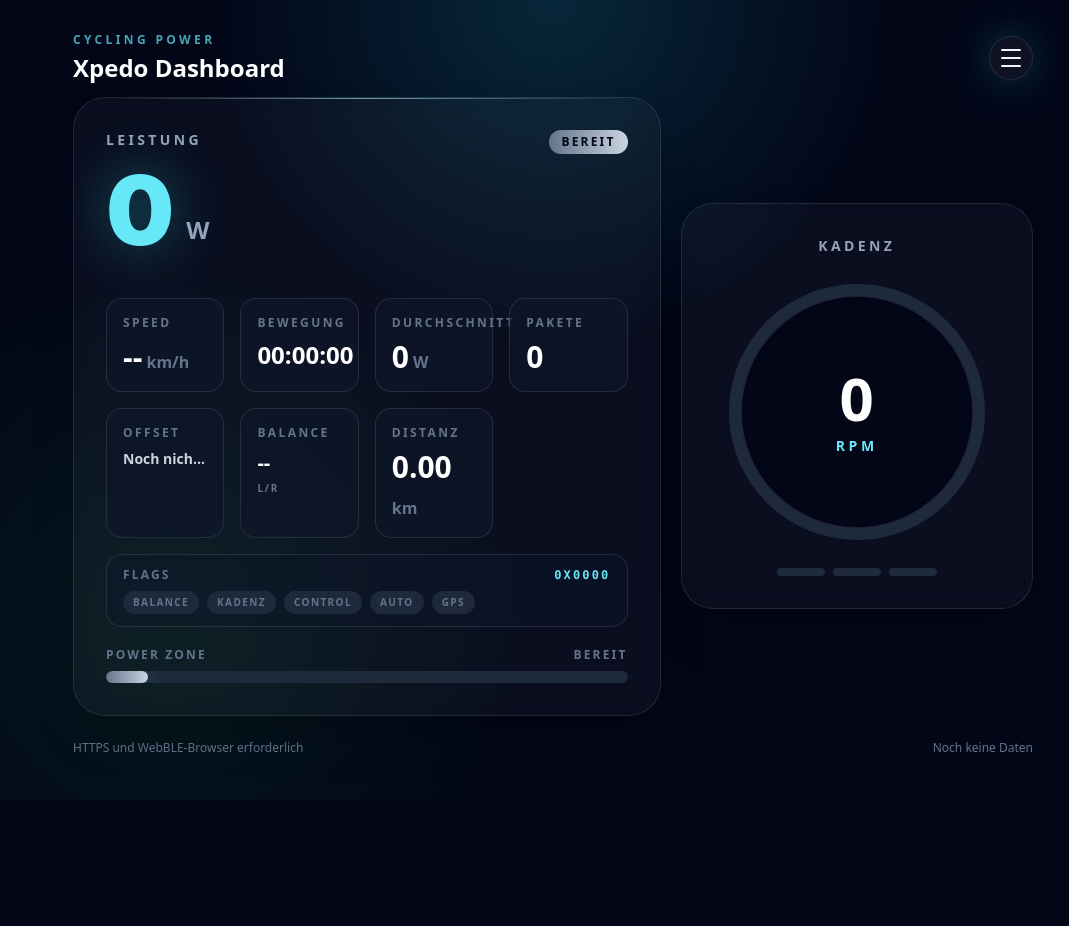
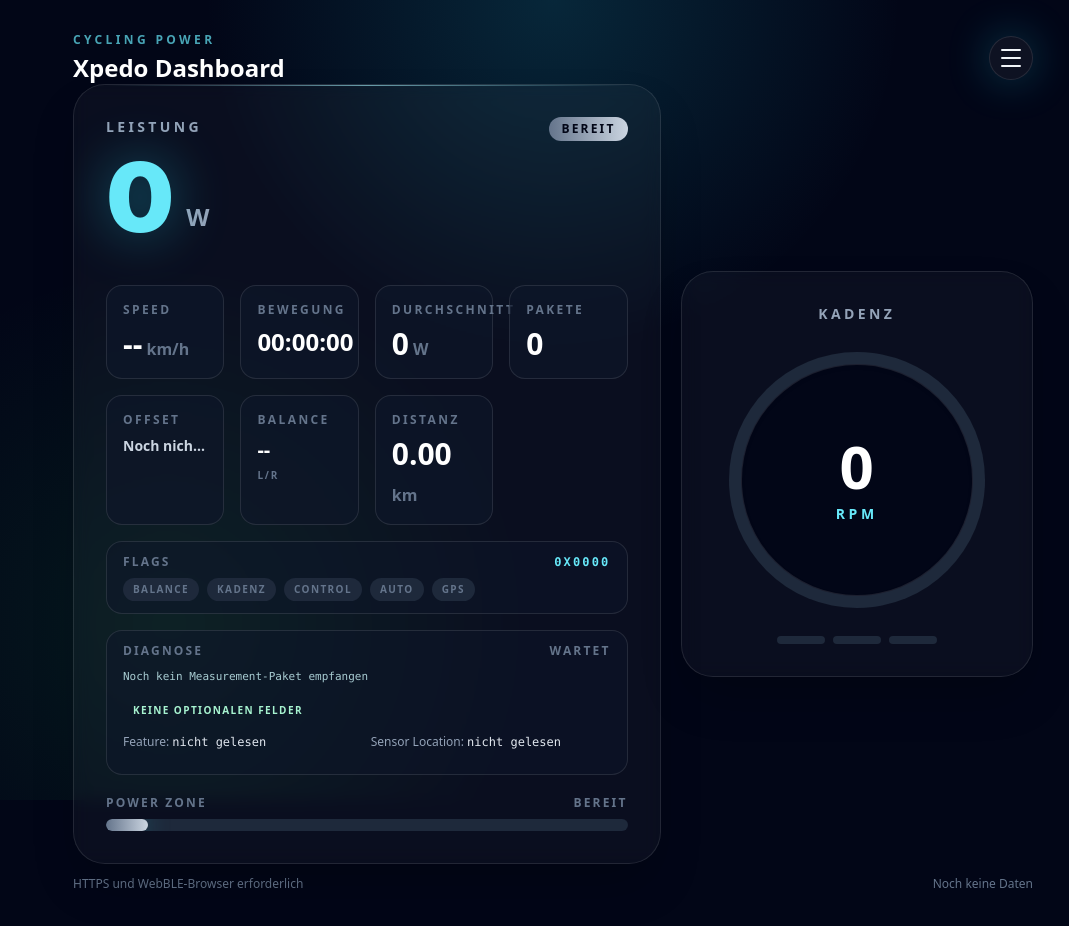
Before and after one commit to staubi82/xpedo, a React (Vite) app: page / in a window 1280 px wide. Shown: the top 926 px of the page, without its empty margins (87-1156 px from the left). Before the commit the page ends 800 px from the top, so only its background shows below. Built offline with nearby package versions, Linux system fonts and the light colour scheme.

Commit message:
Add cycling power diagnostics

```diff
--- a/src/App.jsx
+++ b/src/App.jsx
@@ -2,7 +2,9 @@
 
 const CYCLING_POWER_SERVICE = 0x1818;
 const CYCLING_POWER_MEASUREMENT = 0x2a63;
+const CYCLING_POWER_FEATURE = 0x2a65;
 const CYCLING_POWER_CONTROL_POINT = 0x2a66;
+const SENSOR_LOCATION = 0x2a5d;
 const START_OFFSET_COMPENSATION = 0x0c;
 const CONTROL_POINT_RESPONSE = 0x20;
 const RESPONSE_SUCCESS = 0x01;
@@ -35,6 +37,9 @@
 function readCyclingPowerMeasurement(value) {
   const flags = value.getUint16(0, true);
   const watts = value.getInt16(2, true);
+  const rawHex = Array.from(new Uint8Array(value.buffer, value.byteOffset, value.byteLength))
+    .map((byte) => byte.toString(16).padStart(2, '0'))
+    .join(' ');
   let offset = 4;
   let crank = null;
   let balance = null;
@@ -63,7 +68,7 @@
   if (flags & BOTTOM_DEAD_SPOT_ANGLE_PRESENT) offset += 2;
   if (flags & ACCUMULATED_ENERGY_PRESENT) offset += 2;
 
-  return { flags, watts, crank, balance, balanceReference };
+  return { flags, watts, crank, balance, balanceReference, rawHex, byteLength: value.byteLength };
 }
 
 function deltaWithRollover(current, previous, rollover) {
@@ -123,6 +128,26 @@
   return 2 * radiusKm * Math.atan2(Math.sqrt(haversine), Math.sqrt(1 - haversine));
 }
 
+function describeMeasurementFlags(flags) {
+  return [
+    ['Pedal Balance', Boolean(flags & PEDAL_POWER_BALANCE_PRESENT)],
+    ['Torque', Boolean(flags & ACCUMULATED_TORQUE_PRESENT)],
+    ['Wheel Rev', Boolean(flags & WHEEL_REVOLUTION_DATA_PRESENT)],
+    ['Crank Rev', Boolean(flags & CRANK_REVOLUTION_DATA_PRESENT)],
+    ['Force', Boolean(flags & EXTREME_FORCE_MAGNITUDES_PRESENT)],
+    ['Torque Peaks', Boolean(flags & EXTREME_TORQUE_MAGNITUDES_PRESENT)],
+    ['Angles', Boolean(flags & EXTREME_ANGLES_PRESENT)],
+    ['TDC', Boolean(flags & TOP_DEAD_SPOT_ANGLE_PRESENT)],
+    ['BDC', Boolean(flags & BOTTOM_DEAD_SPOT_ANGLE_PRESENT)],
+    ['Energy', Boolean(flags & ACCUMULATED_ENERGY_PRESENT)],
+  ].filter(([, active]) => active);
+}
+
+function shortUuid(uuid) {
+  const match = uuid.match(/^0000([0-9a-f]{4})-0000-1000-8000-00805f9b34fb$/i);
+  return match ? `0x${match[1].toUpperCase()}` : uuid;
+}
+
 export default function App() {
   const [metrics, setMetrics] = useState(initialMetrics);
   const [connectionState, setConnectionState] = useState('idle');
@@ -135,6 +160,14 @@
   const [menuOpen, setMenuOpen] = useState(false);
   const [gpsState, setGpsState] = useState('off');
   const [gpsMessage, setGpsMessage] = useState('GPS aus');
+  const [diagnostics, setDiagnostics] = useState({
+    rawHex: '',
+    byteLength: 0,
+    fields: [],
+    characteristics: [],
+    featureHex: 'nicht gelesen',
+    sensorLocation: 'nicht gelesen',
+  });
 
   const deviceRef = useRef(null);
   const characteristicRef = useRef(null);
@@ -189,6 +222,19 @@
       const server = await device.gatt.connect();
       const service = await server.getPrimaryService(CYCLING_POWER_SERVICE);
       const characteristic = await service.getCharacteristic(CYCLING_POWER_MEASUREMENT);
+      const characteristics = await service.getCharacteristics();
+
+      setDiagnostics((current) => ({
+        ...current,
+        characteristics: characteristics.map((item) => ({
+          uuid: shortUuid(item.uuid),
+          notify: item.properties.notify || item.properties.indicate,
+          read: item.properties.read,
+          write: item.properties.write || item.properties.writeWithoutResponse,
+        })),
+      }));
+
+      readOptionalDiagnostics(service);
 
       characteristicRef.current = characteristic;
       characteristic.addEventListener('characteristicvaluechanged', handleMeasurement);
@@ -255,6 +301,25 @@
     } catch (calibrationError) {
       setCalibrationState('error');
       setCalibrationMessage(calibrationError?.message || 'Kalibrierung fehlgeschlagen');
+    }
+  }
+
+  async function readOptionalDiagnostics(service) {
+    try {
+      const feature = await service.getCharacteristic(CYCLING_POWER_FEATURE);
+      const value = await feature.readValue();
+      const featureValue = value.byteLength >= 4 ? `0x${value.getUint32(0, true).toString(16).padStart(8, '0')}` : 'zu kurz';
+      setDiagnostics((current) => ({ ...current, featureHex: featureValue }));
+    } catch {
+      setDiagnostics((current) => ({ ...current, featureHex: 'nicht verfuegbar' }));
+    }
+
+    try {
+      const sensorLocation = await service.getCharacteristic(SENSOR_LOCATION);
+      const value = await sensorLocation.readValue();
+      setDiagnostics((current) => ({ ...current, sensorLocation: String(value.getUint8(0)) }));
+    } catch {
+      setDiagnostics((current) => ({ ...current, sensorLocation: 'nicht verfuegbar' }));
     }
   }
 
@@ -355,6 +420,7 @@
     const parsed = readCyclingPowerMeasurement(value);
     const now = Date.now();
     let nextCadence = null;
+    const fields = describeMeasurementFlags(parsed.flags);
 
     if (parsed.crank) {
       const previous = crankRef.current;
@@ -371,6 +437,12 @@
     }
 
     setLastPacketAt(now);
+    setDiagnostics((current) => ({
+      ...current,
+      rawHex: parsed.rawHex,
+      byteLength: parsed.byteLength,
+      fields: fields.map(([label]) => label),
+    }));
     if (parsed.watts > 0 || (nextCadence ?? metrics.cadence) > 0) {
       lastMovementAtRef.current = now;
     }
@@ -673,6 +745,45 @@
                 </div>
               </div>
 
+              <div className="mt-4 rounded-2xl border border-white/10 bg-slate-900/50 px-4 py-3">
+                <div className="flex items-center justify-between gap-3 text-xs font-bold uppercase tracking-[0.18em] text-slate-500">
+                  <span>Diagnose</span>
+                  <span>{diagnostics.byteLength ? `${diagnostics.byteLength} Bytes` : 'wartet'}</span>
+                </div>
+                <p className="mt-2 break-all font-mono text-[11px] leading-5 text-cyan-100/80">
+                  {diagnostics.rawHex || 'Noch kein Measurement-Paket empfangen'}
+                </p>
+                <div className="mt-3 flex flex-wrap gap-2">
+                  {(diagnostics.fields.length ? diagnostics.fields : ['Keine optionalen Felder']).map((field) => (
+                    <span
+                      key={field}
+                      className="rounded-full bg-emerald-300/12 px-2.5 py-1 text-[10px] font-black uppercase tracking-[0.14em] text-emerald-200"
+                    >
+                      {field}
+                    </span>
+                  ))}
+                </div>
+                <div className="mt-3 grid gap-2 text-xs text-slate-400 sm:grid-cols-2">
+                  <p>
+                    Feature: <span className="font-mono text-slate-200">{diagnostics.featureHex}</span>
+                  </p>
+                  <p>
+                    Sensor Location: <span className="font-mono text-slate-200">{diagnostics.sensorLocation}</span>
+                  </p>
+                </div>
+                <div className="mt-3 flex flex-wrap gap-2">
+                  {diagnostics.characteristics.map((item) => (
+                    <span
+                      key={item.uuid}
+                      className="rounded-full bg-slate-800 px-2.5 py-1 font-mono text-[10px] font-bold text-slate-300"
+                      title={`${item.read ? 'read ' : ''}${item.notify ? 'notify ' : ''}${item.write ? 'write' : ''}`}
+                    >
+                      {item.uuid}
+                    </span>
+                  ))}
+                </div>
+              </div>
+
               <div className="mt-5">
                 <div className="mb-2 flex items-center justify-between text-xs font-bold uppercase tracking-[0.18em] text-slate-500">
                   <span>Power Zone</span>
```
